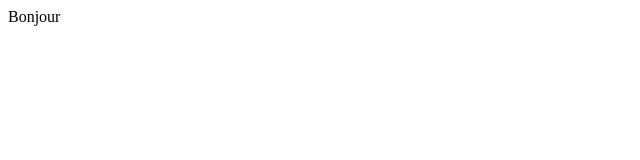
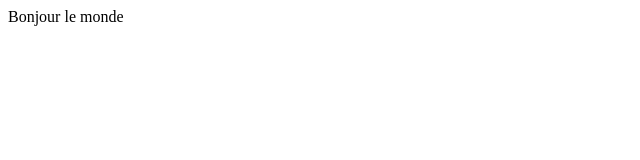
Before and after one commit to Dahmani-Madjid/WebStat, a plain HTML site: page index.html in a window 1280 px wide. Shown: the full height of the page, 0-640 px from the left. Drawn offline with Linux system fonts and the light colour scheme.

Commit message:
Update index.html

```diff
--- a/index.html
+++ b/index.html
@@ -1 +1 @@
-<p> Bonjour <p>
+<p> Bonjour le monde <p>
```
